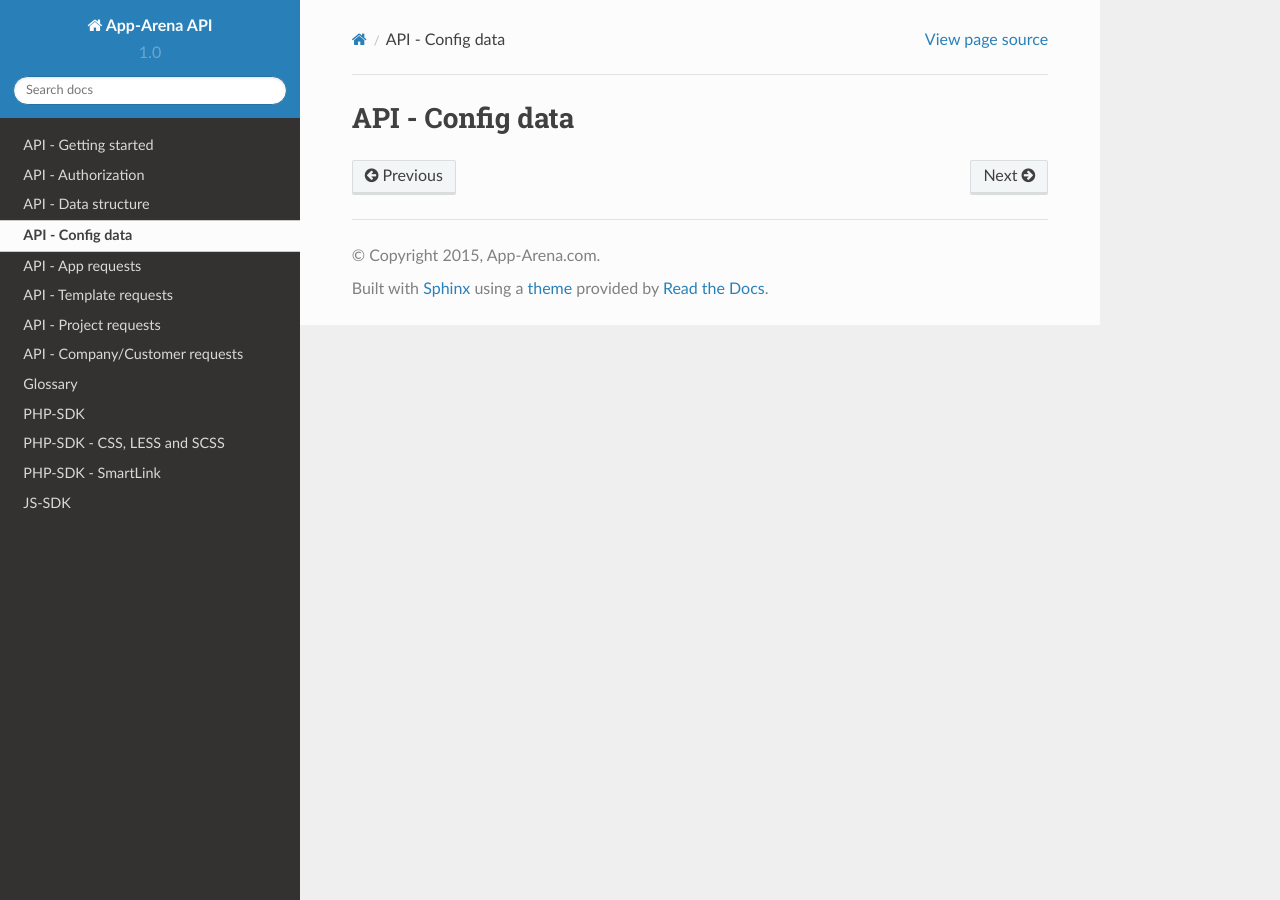
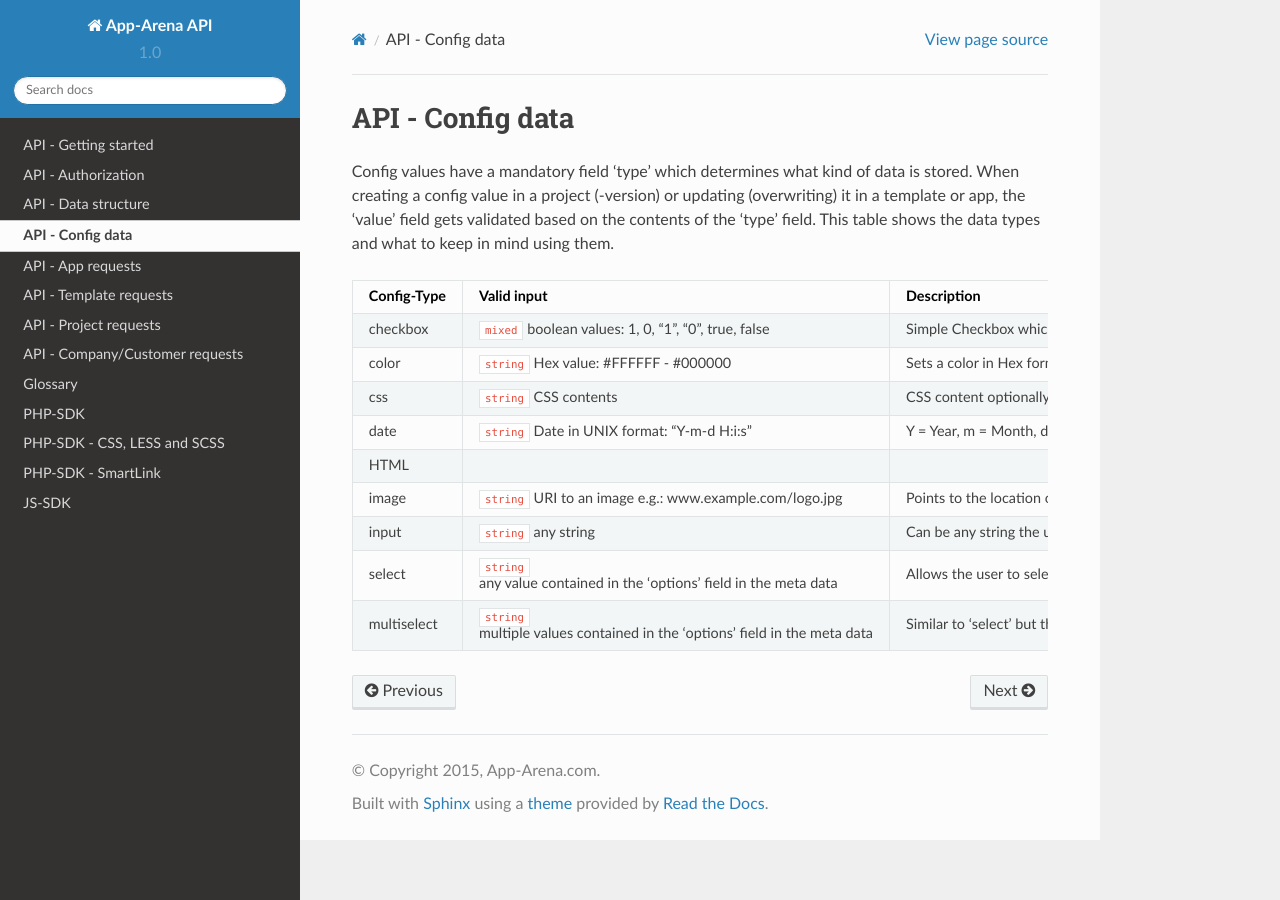
Before and after one commit to apparena/docs, a Sphinx documentation site: the page built from docs/api/050-config.rst, in a window 1280 px wide. Built offline with Sphinx 7.4.7 and the Read the Docs theme 2.0.0, drawn with Linux system fonts in a browser that asks for light colours.

Commit message:
AM-817 API documentation

```diff
--- a/docs/api/050-config.rst
+++ b/docs/api/050-config.rst
@@ -1,2 +1,39 @@
 API - Config data
 =================
+
+Config values have a mandatory field 'type' which determines what kind of data is stored. When creating a config value in
+a project (-version) or updating (overwriting) it in a template or app, the 'value' field gets validated based on the contents of
+the 'type' field. This table shows the data types and what to keep in mind using them.
+
++---------------+-----------------------------------+---------------------------------------------------------+
+| Config-Type   | Valid input                       | Description                                             |
++===============+===================================+=========================================================+
+| checkbox      | ``mixed`` boolean values:         | Simple Checkbox which can be checked or unchecked       |
+|               | 1, 0, "1", "0", true, false       |                                                         |
+|               |                                   |                                                         |
++---------------+-----------------------------------+---------------------------------------------------------+
+| color         | ``string`` Hex value:             | Sets a color in Hex format                              |
+|               | #FFFFFF - #000000                 |                                                         |
++---------------+-----------------------------------+---------------------------------------------------------+
+| css           | ``string`` CSS contents           | CSS content optionally with variables (config values)   |
++---------------+-----------------------------------+---------------------------------------------------------+
+| date          | ``string`` Date in UNIX format:   | Y = Year, m = Month, d = Day, H = Hour, i = Minute,     |
+|               | "Y-m-d H:i:s"                     | s = Second                                              |
++---------------+-----------------------------------+---------------------------------------------------------+
+| HTML          |                                   |                                                         |
+|               |                                   |                                                         |
++---------------+-----------------------------------+---------------------------------------------------------+
+| image         | ``string`` URI to an image        | Points to the location of an image                      |
+|               | e.g.: www.example.com/logo.jpg    |                                                         |
++---------------+-----------------------------------+---------------------------------------------------------+
+| input         | ``string`` any string             | Can be any string the user inputs e.g. a custom name    |
+|               |                                   |                                                         |
++---------------+-----------------------------------+---------------------------------------------------------+
+| select        | ``string`` any value contained in | Allows the user to select one item out of a list. The   |
+|               | the 'options' field in the meta   | list is defined in the meta-field 'options' of the      |
+|               | data                              | config value (see explanation below).                   |
++---------------+-----------------------------------+---------------------------------------------------------+
+| multiselect   | ``string`` multiple values        | Similar to 'select' but the user can select multiple    |
+|               | contained in the 'options' field  | items                                                   |
+|               | in the meta data                  |                                                         |
++---------------+-----------------------------------+---------------------------------------------------------+
```
Also changed, not shown: docs/partials/config-type-table.rst (+4 -4 lines).
